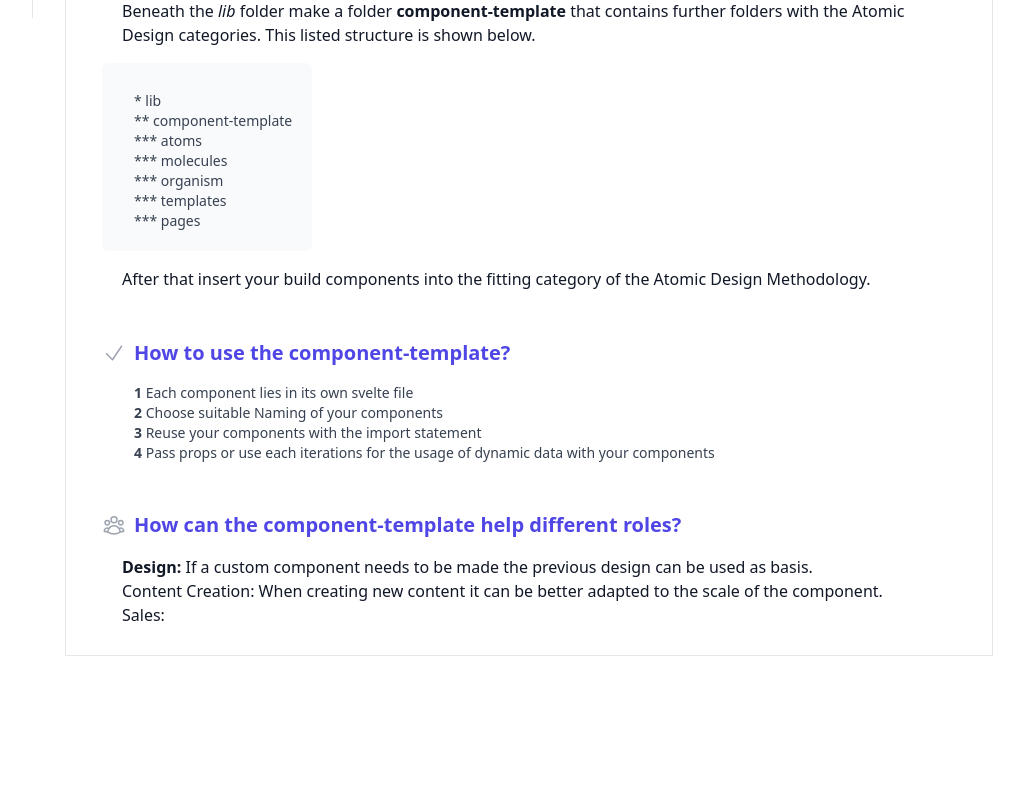
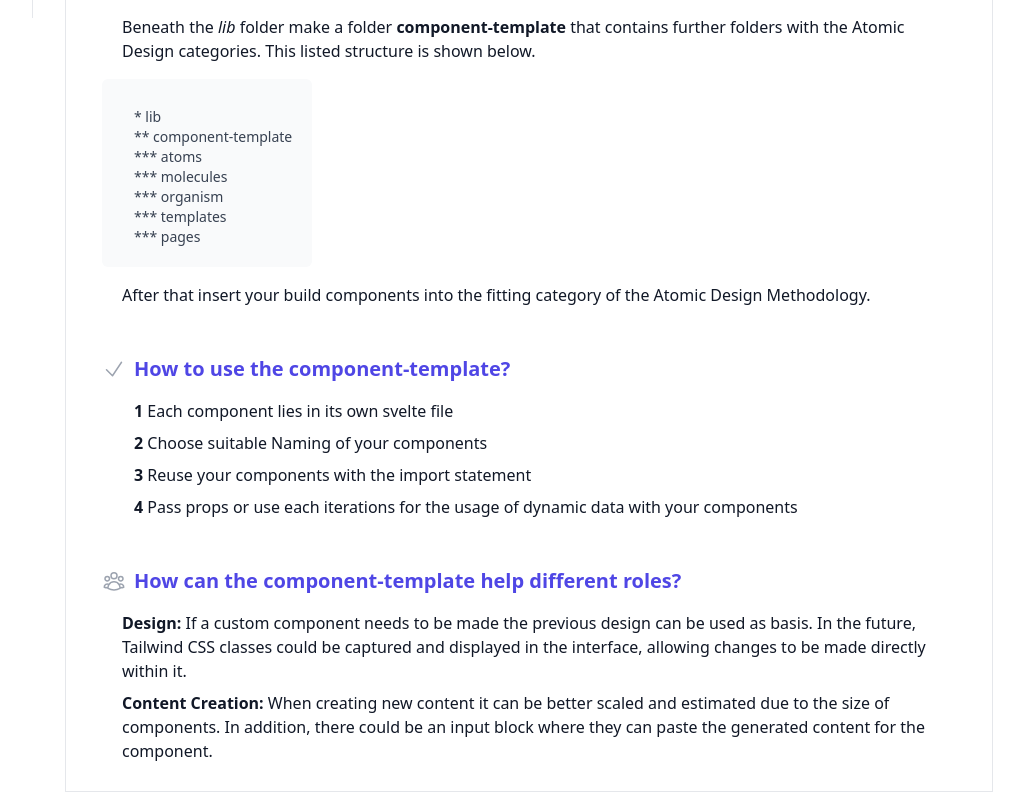
Before and after one commit to CyberSpaceEsli/component-template, a SvelteKit app: page /documentation in a window 1280 px wide. Shown: the part 782-1582 px from the top of the page, without its empty margins (255-1279 px from the left). Before the commit the page ends 1478 px from the top, so only its background shows below. Built offline with nearby package versions, Linux system fonts and the light colour scheme.

Commit message:
add content for future help within different roles

```diff
--- a/src/components/InterfaceDocumentation.svelte
+++ b/src/components/InterfaceDocumentation.svelte
@@ -45,7 +45,7 @@
          <h2 class="text-indigo-600 text-xl font-bold">Why use the component-template?</h2>
       </div>
       <div class="ml-3">
-         <div class="mt-2 text-sm text-gray-700 py-2 px-5">
+         <div class="mt-2 text-gray-900 py-2 px-5">
             <ul role="list" class="list-disc space-y-1 pl-5">
                <li>Maximaze the reuse of your established components and write less code</li>
                <li>Shared language and process with components because of fixed rules of the categories for components</li>
@@ -101,11 +101,11 @@
          <h2 class="text-indigo-600 text-xl font-bold">How to use the component-template?</h2>
       </div>
       <div class="ml-3">
-         <div class="mt-2 text-sm text-gray-700 py-2 px-5">
+         <div class="mt-2 text-gray-900 py-2 px-5">
                <p> <b>1</b> Each component lies in its own svelte file</p>
-               <p> <b>2</b> Choose suitable Naming of your components</p>
-               <p> <b>3</b> Reuse your components with the import statement</p>
-               <p> <b>4</b> Pass props or use each iterations for the usage of dynamic data with your components</p>
+               <p class="pt-2"> <b>2</b> Choose suitable Naming of your components</p>
+               <p class="pt-2"> <b>3</b> Reuse your components with the import statement</p>
+               <p class="pt-2"> <b>4</b> Pass props or use each iterations for the usage of dynamic data with your components</p>
          </div>
       </div>
 
@@ -116,9 +116,8 @@
          <h2 class="text-indigo-600 text-xl font-bold">How can the component-template help different roles?</h2>
       </div>
       <div class="mt-2 py-2 px-5 text-gray-900">
-         <p><b>Design:</b> If a custom component needs to be made the previous design can be used as basis.</p>
-         <p>Content Creation: When creating new content it can be better adapted to the scale of the component. </p>
-         <p>Sales: </p>
+         <p><b>Design:</b> If a custom component needs to be made the previous design can be used as basis. In the future, Tailwind CSS classes could be captured and displayed in the interface, allowing changes to be made directly within it. </p>
+         <p class="pt-2"><b>Content Creation:</b> When creating new content it can be better scaled and estimated due to the size of components. In addition, there could be an input block where they can paste the generated content for the component. </p>
       </div>
 
    </div>
```
